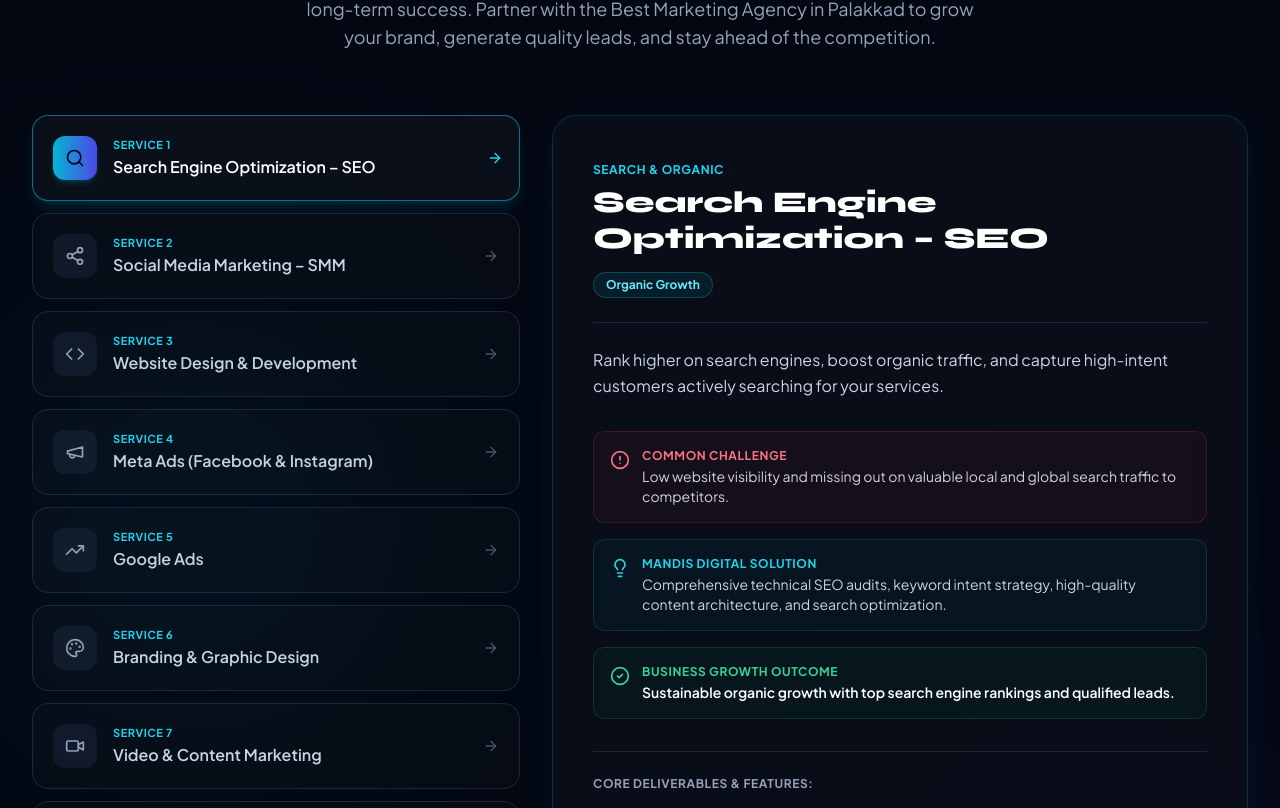
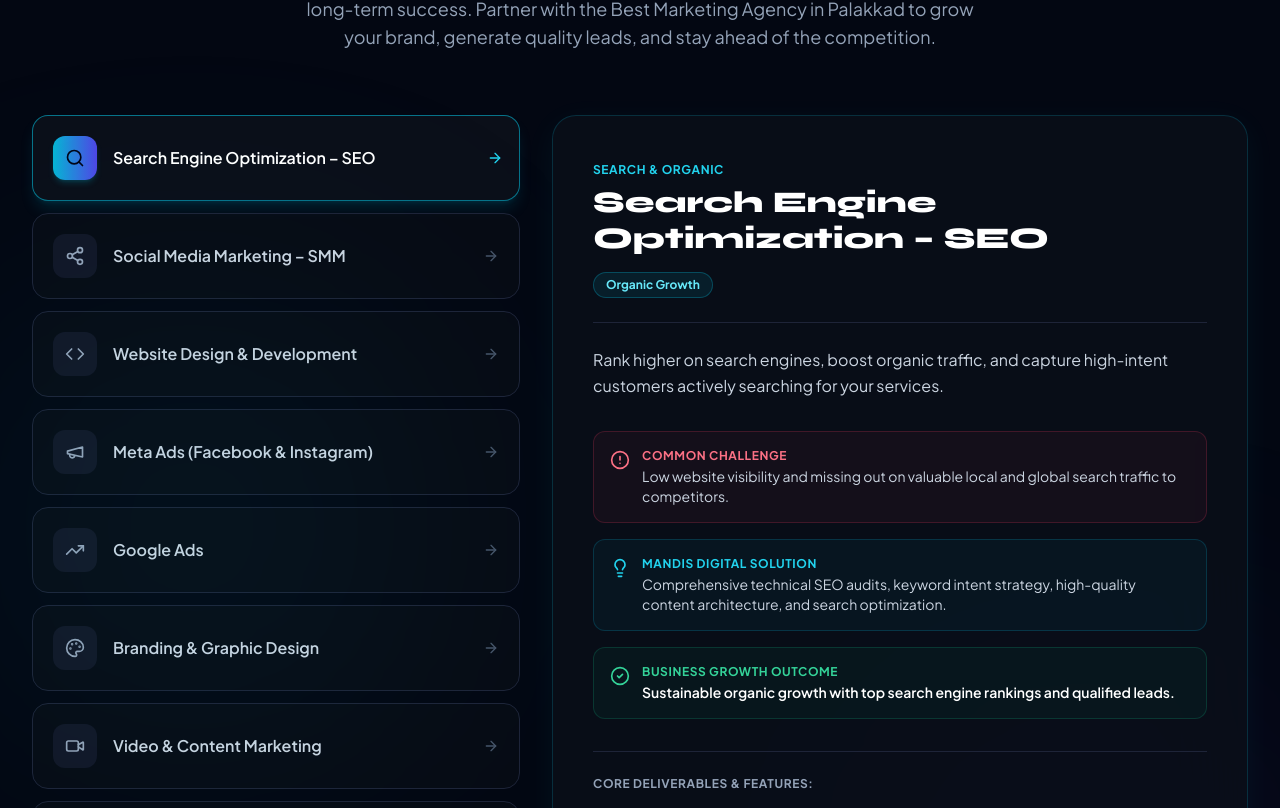
Before and after one commit to muhzinbasheer/MandisDigital-Agency, a React (Vite) app: page / in a window 1280 px wide. Shown: the part 1472-2280 px from the top of the page. Built offline with nearby package versions, Linux system fonts and the light colour scheme.

Commit message:
chore: remove service index labels from services section

```diff
--- a/src/components/sections/Services.tsx
+++ b/src/components/sections/Services.tsx
@@ -52,9 +52,6 @@ export const Services: React.FC = () => {
                       <Icon className="w-5 h-5" />
                     </div>
                     <div>
-                      <div className="text-[11px] font-bold text-cyan-400 uppercase tracking-wider mb-0.5">
-                        Service {index + 1}
-                      </div>
                       <h3 className={`font-semibold text-sm sm:text-base transition-colors ${isSelected ? 'text-white' : 'text-slate-300'}`}>
                         {service.title}
                       </h3>
```
